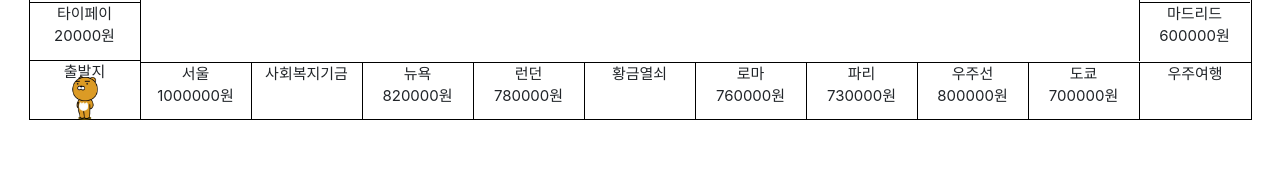
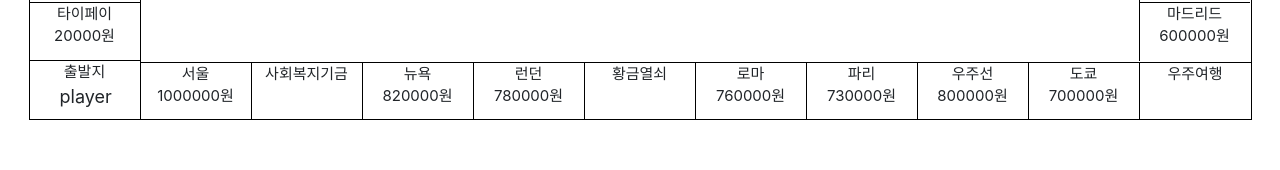
Before and after one commit to 2018os/bluemarble, a React (Create React App) app: page /blue in a window 1280 px wide. Shown: the part 614-784 px from the top of the page. Built offline with nearby package versions, Linux system fonts and the light colour scheme.

Commit message:
Update Player.js

```diff
--- a/src/components/player/Player.js
+++ b/src/components/player/Player.js
@@ -15,7 +15,8 @@ class Player1 extends Component {
     return (
       <div>
         <div className="player">
-          <Playerstate location={location}>
+          <Playerstate userid={userid}>player</Playerstate>
+          {/* <Playerstate location={location}>
           {
             userid === 0 &&
             <div>
@@ -40,7 +41,7 @@ class Player1 extends Component {
               <img className="playerimg" src={player4} alt={player4} />
             </div>
           }
-          </Playerstate>
+          </Playerstate> */}
         </div>
       </div>
 
```
